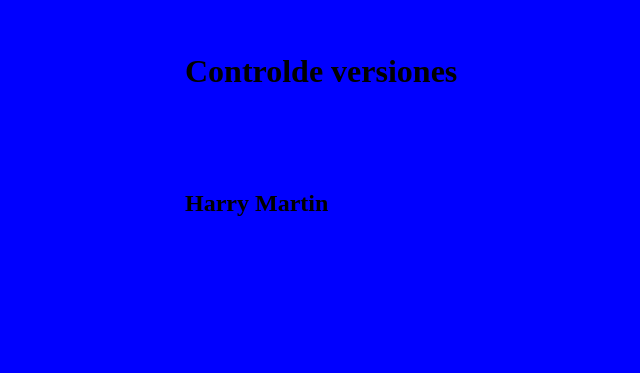
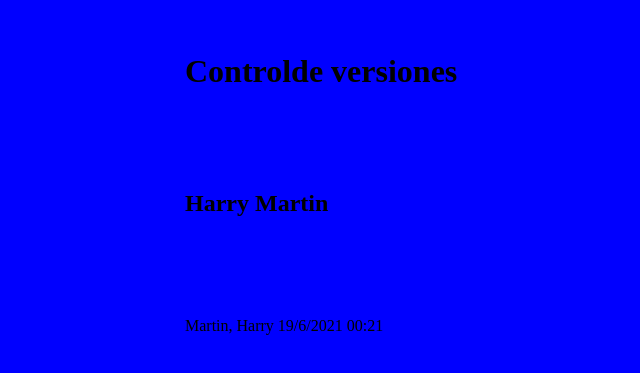
Before and after one commit to fausto2001/TP_SO_I4_Equipo_, a plain HTML site: page index.html in a window 1280 px wide. Shown: the part 147-520 px from the top of the page, without its empty margins (115-755 px from the left). Drawn offline with Linux system fonts and the light colour scheme.

Commit message:
Commit Beta - Punto 19

```diff
--- a/index.html
+++ b/index.html
@@ -9,5 +9,6 @@
 <body>
 <h1>Controlde versiones</h1>
 <h2>Harry Martin</h2>
+<p>Martin, Harry 19/6/2021 00:21</p>
 </body>
 </html>
```
